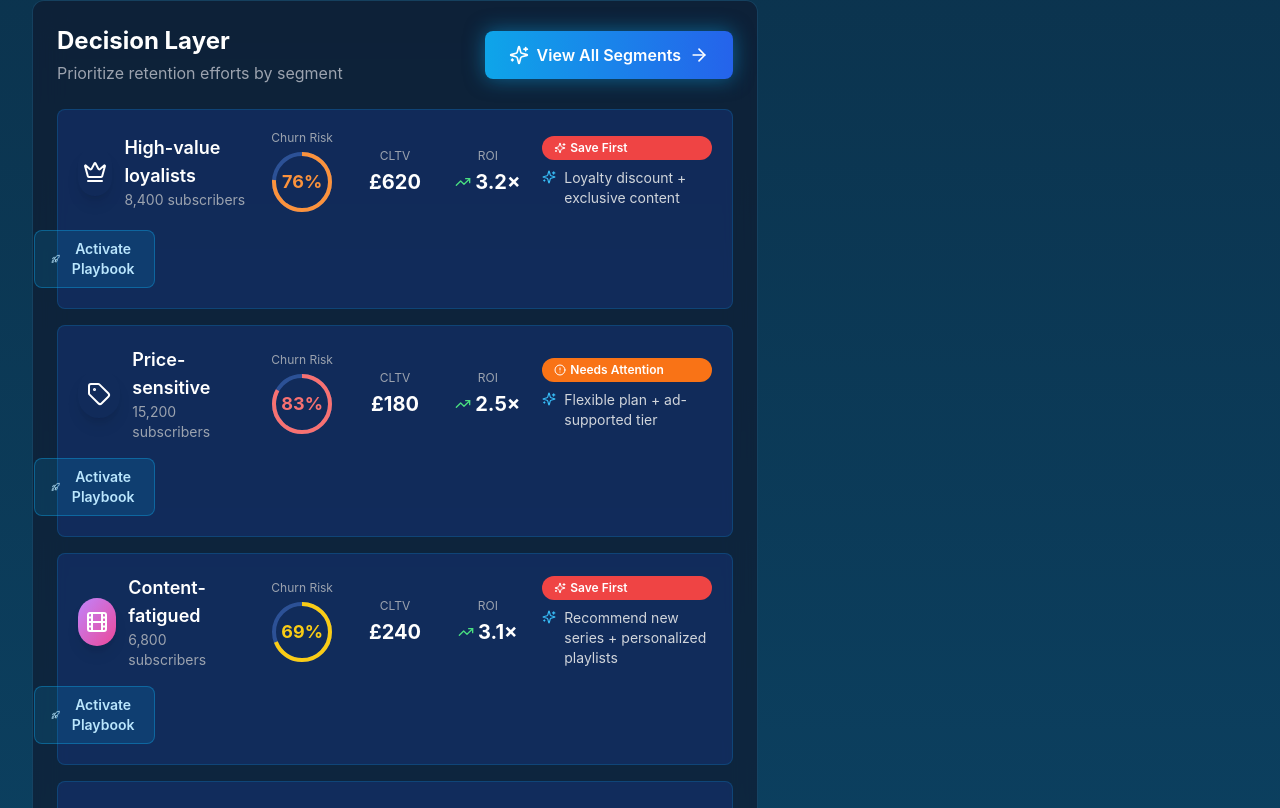
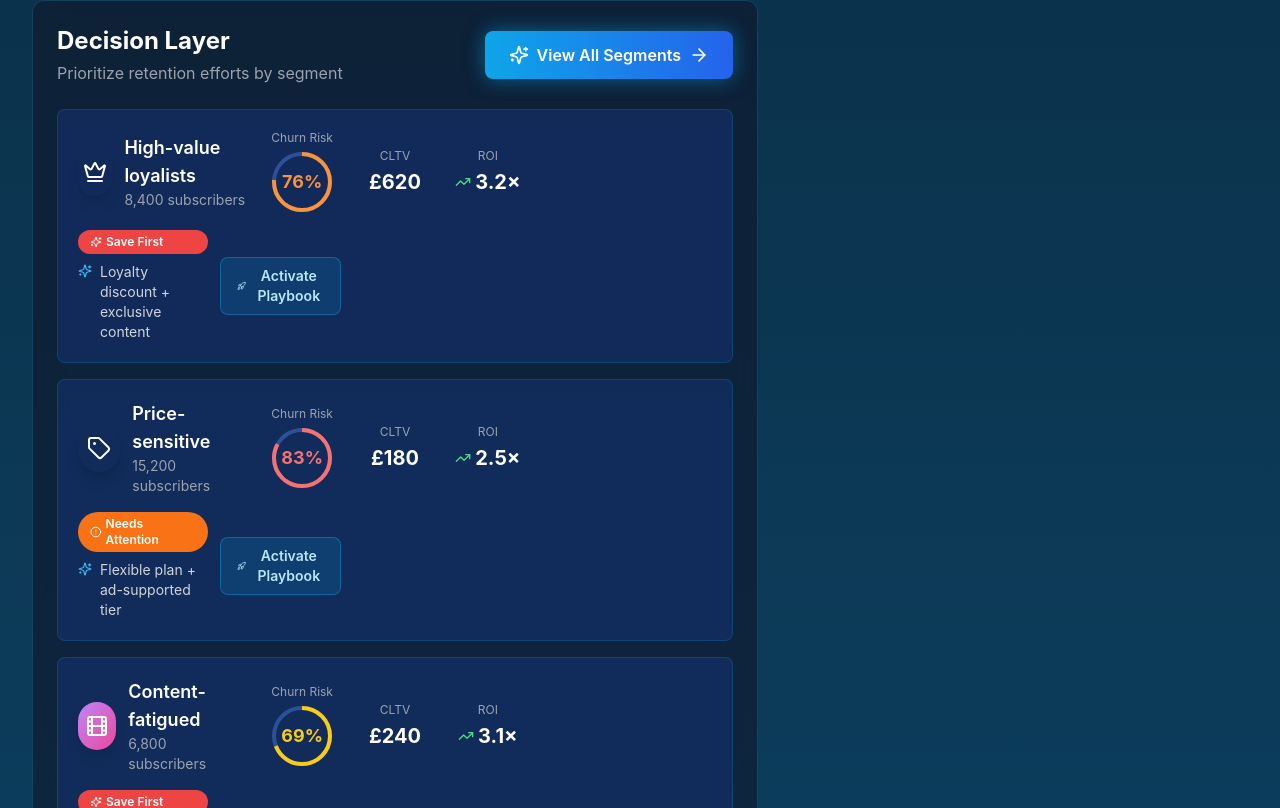
Before and after one commit to arunabh88/ChurnDashboard_Markus_New, a Next.js app: page / in a window 1280 px wide. Shown: the part 1952-2760 px from the top of the page. Built offline with nearby package versions, Linux system fonts and the light colour scheme.

Commit message:
style: embed decision cta beside ai insights

```diff
--- a/components/DecisionLayer.tsx
+++ b/components/DecisionLayer.tsx
@@ -141,19 +141,16 @@ export default function DecisionLayer({ onViewSegments, onSegmentAction }: Decis
                 </div>
               </div>
 
-              {/* AI Suggestion */}
-              <div className="md:col-span-2">
-                <div className="space-y-2">
+              {/* AI Suggestion + Action */}
+              <div className="md:col-span-3">
+                <div className="flex flex-col gap-3 md:flex-row md:items-center md:justify-between">
+                  <div className="space-y-2 max-w-xl">
                     {getPriorityBadge(segment.priority)}
                     <div className="flex items-start gap-2 text-sm">
                       <Sparkles size={14} className="text-sky-400 mt-0.5 flex-shrink-0" />
                       <p className="text-gray-300">{segment.aiSuggestion}</p>
                     </div>
                   </div>
-              </div>
-
-              {/* Action */}
-              <div className="md:col-span-1 flex justify-end">
                   <motion.button
                     type="button"
                     whileHover={{ scale: 1.03 }}
@@ -165,6 +162,7 @@ export default function DecisionLayer({ onViewSegments, onSegmentAction }: Decis
                     <Rocket size={16} />
                     Activate Playbook
                   </motion.button>
+                </div>
               </div>
             </div>
           </motion.div>
```
Lines whose indentation alone changed are shown as unchanged.
